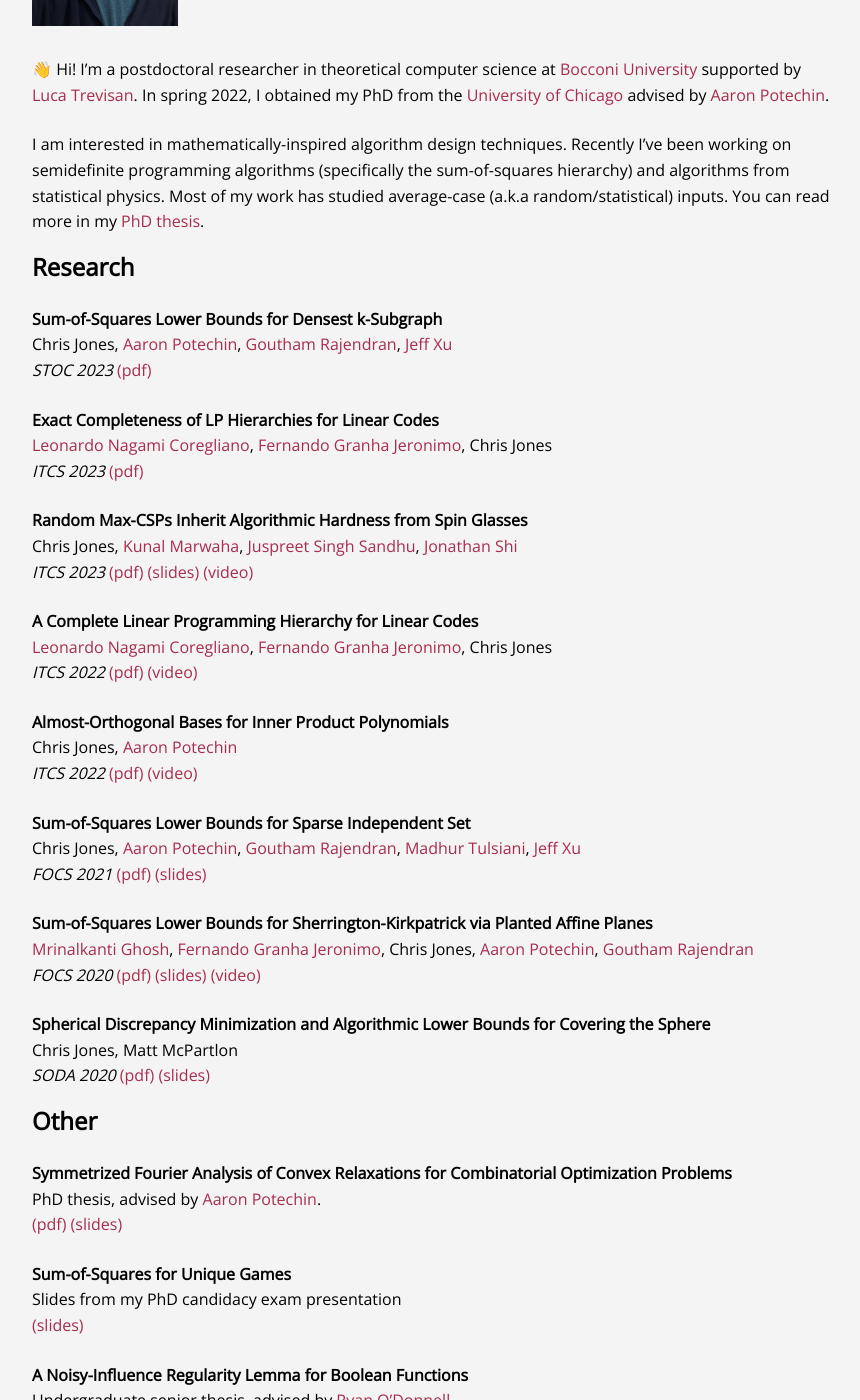
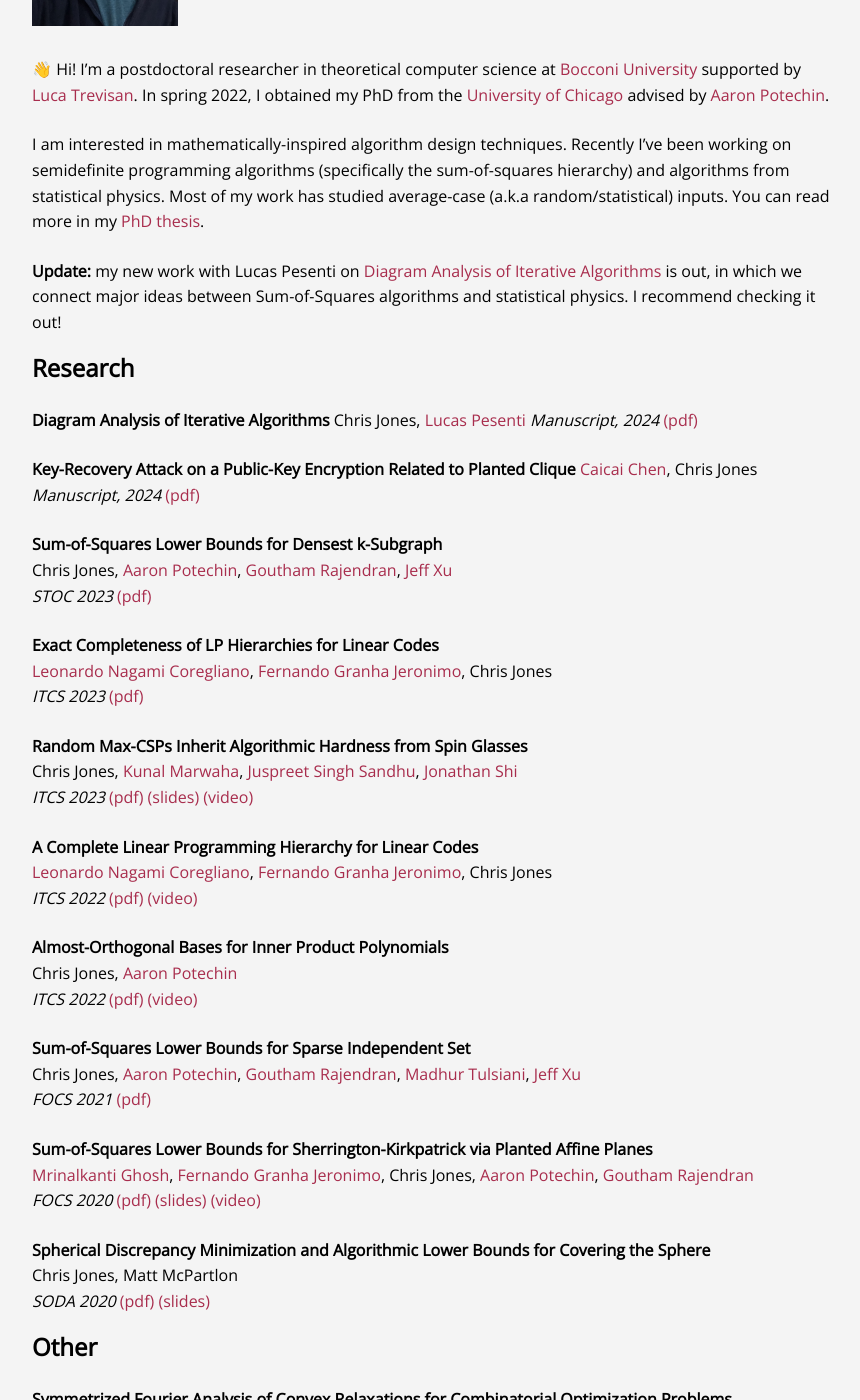
Before and after one commit to christophsjones/personal-website, a Jekyll site: the page built from index.md, in a window 1280 px wide and 1400 px high, scrolled down 257 px. Shown: the whole window, without its empty margins (208-1068 px from the left). Built offline with Jekyll 4.4.1, drawn with Linux system fonts in a browser that asks for light colours.

Commit message:
PKE attack and diagram analysis

```diff
--- a/index.md
+++ b/index.md
@@ -26,8 +26,17 @@ Recently I've been working on semidefinite programming algorithms (specifically
 Most of my work has studied average-case (a.k.a random/statistical) inputs.
 You can read more in my [PhD thesis](/assets/papers/phd-thesis.pdf).
 
+**Update:** my new work with Lucas Pesenti on [Diagram Analysis of Iterative Algorithms](/assets/papers/diagram-analysis.pdf) is out, in which we connect major ideas between Sum-of-Squares algorithms and statistical physics. I recommend checking it out!
 
 ## Research
+
+**Diagram Analysis of Iterative Algorithms**
+Chris Jones, [Lucas Pesenti]
+*Manuscript, 2024* [(pdf)](/assets/papers/diagram-analysis.pdf)
+
+**Key-Recovery Attack on a Public-Key Encryption Related to Planted Clique**
+[Caicai Chen], Chris Jones
+*Manuscript, 2024* [(pdf)](/assets/papers/attack-pke-planted-clique.pdf)
 
 **Sum-of-Squares Lower Bounds for Densest k-Subgraph**
 Chris Jones, [Aaron Potechin], [Goutham Rajendran], [Jeff Xu]
@@ -51,7 +60,7 @@ Chris Jones, [Aaron Potechin]
 
 **Sum-of-Squares Lower Bounds for Sparse Independent Set**
 Chris Jones, [Aaron Potechin], [Goutham Rajendran], [Madhur Tulsiani], [Jeff Xu]
-*FOCS 2021* [(pdf)](/assets/papers/sos-sparse-independent-set.pdf) [(slides)](https://docs.google.com/presentation/d/1XXcav2iI491dAznAVSA2JI7O15MTG2C836JBxCliPgA/edit?usp=sharing)
+*FOCS 2021* [(pdf)](/assets/papers/sos-sparse-independent-set.pdf)
 
 **Sum-of-Squares Lower Bounds for Sherrington-Kirkpatrick via Planted Affine Planes**
 [Mrinalkanti Ghosh], [Fernando Granha Jeronimo], Chris Jones, [Aaron Potechin], [Goutham Rajendran]
@@ -66,7 +75,7 @@ Chris Jones, Matt McPartlon
 
 **Symmetrized Fourier Analysis of Convex Relaxations for Combinatorial Optimization Problems**
 PhD thesis, advised by [Aaron Potechin].
-[(pdf)](/assets/papers/phd-thesis.pdf) [(slides)](https://docs.google.com/presentation/d/1ZgbBSZc3tjZHSlxDDOv-YZPyhorxyEu6gv4EOdIaH5I/edit?usp=sharing)
+[(pdf)](/assets/papers/phd-thesis.pdf)
 
 **Sum-of-Squares for Unique Games**
 Slides from my PhD candidacy exam presentation
@@ -85,8 +94,10 @@ Undergraduate senior thesis, advised by [Ryan O'Donnell].
 [Fernando Granha Jeronimo]: https://granha.github.io
 [Aaron Potechin]: http://www.potechin.org/aaronpotechin
 [Madhur Tulsiani]: https://home.ttic.edu/~madhurt/
-[Goutham Rajendran]: http://people.cs.uchicago.edu/~goutham/
+[Goutham Rajendran]: https://www.cs.cmu.edu/~gouthamr/
 [Jeff Xu]: https://www.andrew.cmu.edu/user/sichaoxu/
-[Leonardo Nagami Coregliano]: https://www.math.ias.edu/~lenacore/
+[Leonardo Nagami Coregliano]: http://www.math.uchicago.edu/~lenacore/
 [Luca Trevisan]: https://lucatrevisan.github.io/
 [Ryan O'Donnell]: https://www.cs.cmu.edu/~odonnell/
+[Caicai Chen]: https://caicai-chen.github.io/
+[Lucas Pesenti]: https://lucaspesenti.github.io/
```
Also changed, not shown: 2 other files.
